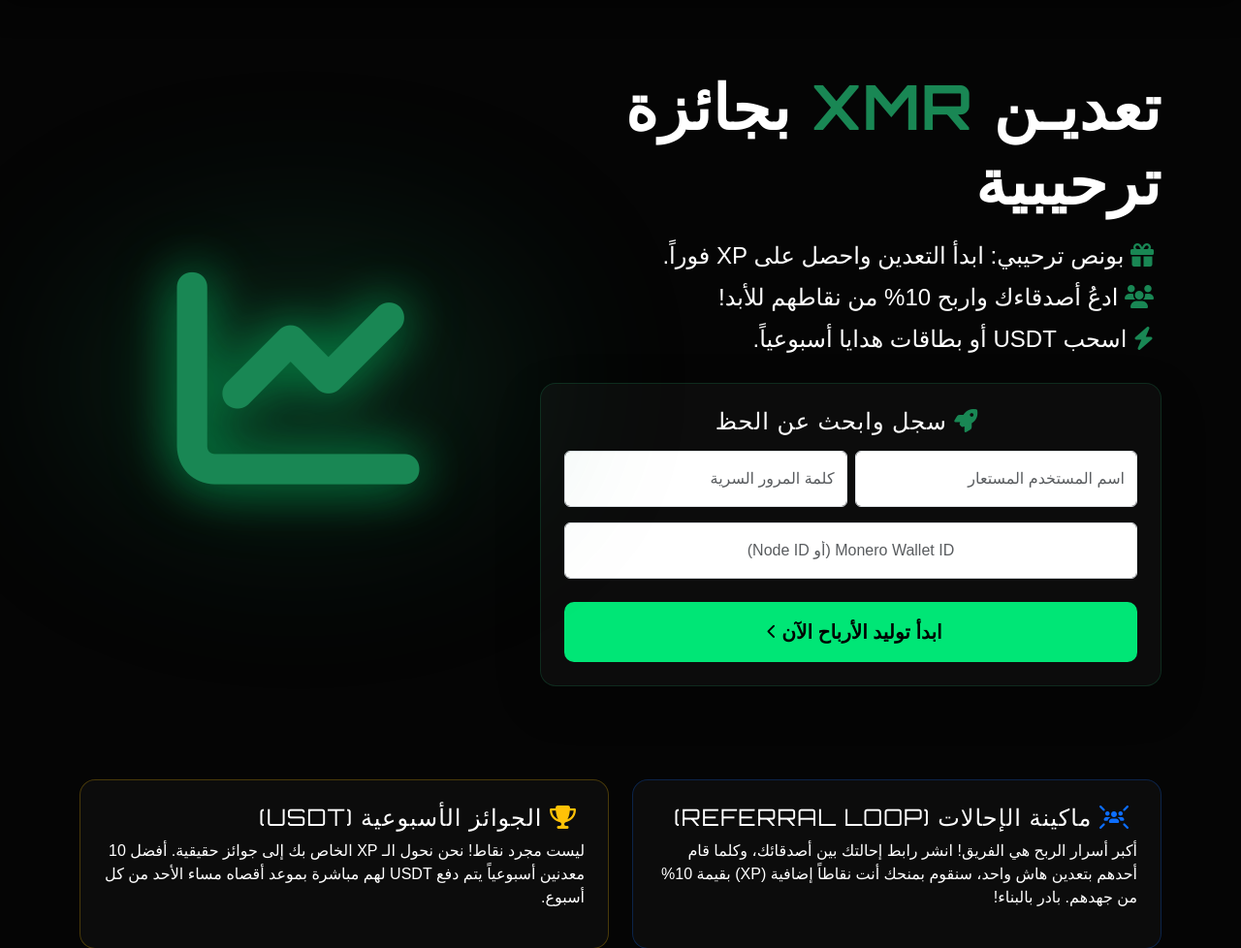
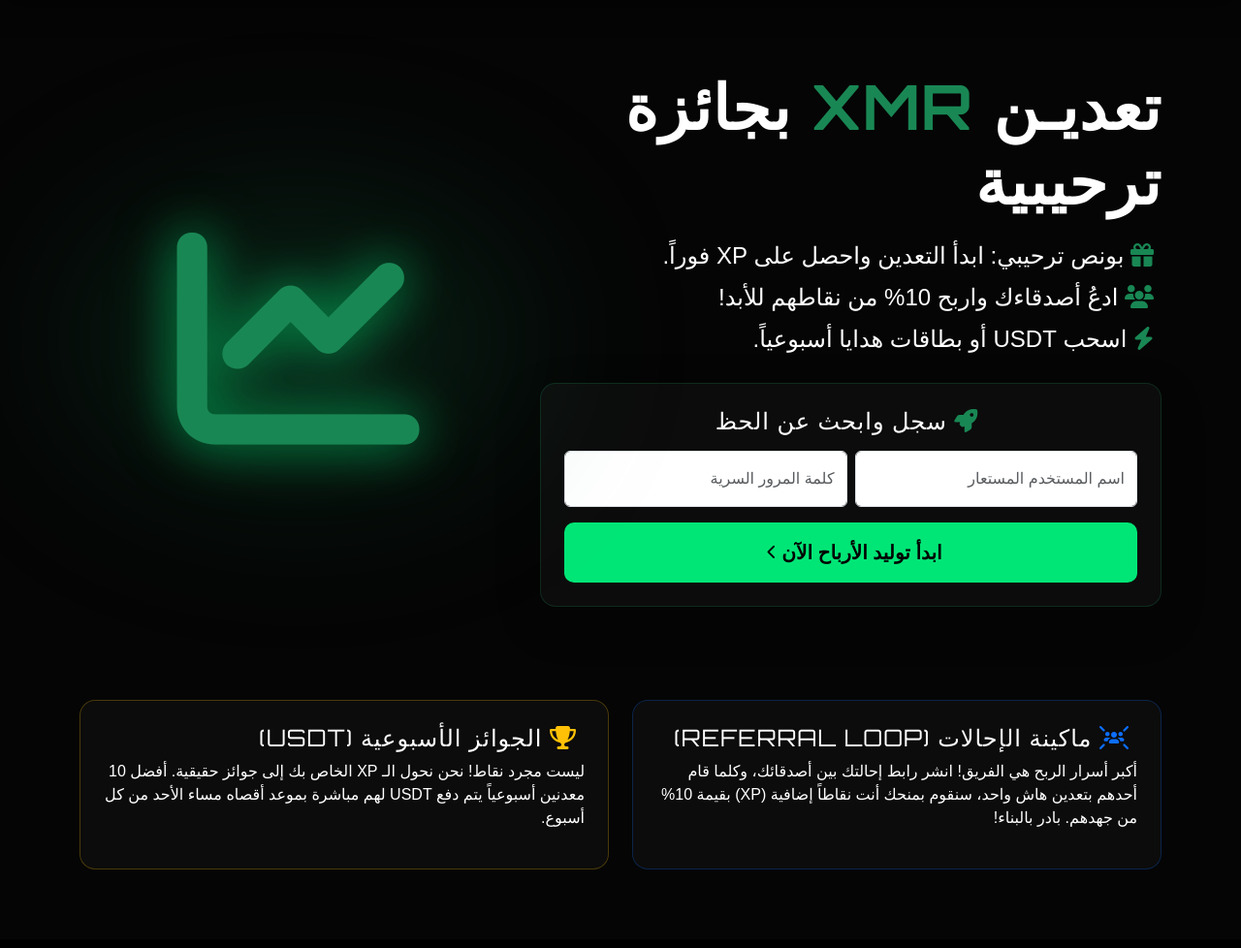
Before and after one commit to akliop/investment-site, a Flask app: page /join_node in a window 1280 px wide. Shown: the part 76-1054 px from the top of the page at 97% size. After the commit the page ends 973 px from the top, so only its background shows below. Run offline with Flask 3, Linux system fonts and the light colour scheme.

Commit message:
UI: Remove unnecessary Wallet/Node ID field from registration

```diff
--- a/templates/landing.html
+++ b/templates/landing.html
@@ -27,9 +27,7 @@
                         <input type="password" name="password" class="form-control py-3" placeholder="كلمة المرور السرية" required>
                     </div>
                 </div>
-                <div class="mb-4">
-                    <input type="text" name="wallet" class="form-control py-3 text-center" placeholder="Monero Wallet ID (أو Node ID)" required>
-                </div>
+
                 <button type="submit" class="btn btn-cyber w-100 py-3 fs-5 glow-green-btn">ابدأ توليد الأرباح الآن <i class="fa-solid fa-chevron-left ms-2 fa-xs"></i></button>
             </form>
             {% if ref_code %}
--- a/templates/register.html
+++ b/templates/register.html
@@ -14,11 +14,7 @@
                     <label class="form-label text-dim small">كلمة المرور (للوصول للوحة التحكم)</label>
                     <input type="password" name="password" class="form-control" required placeholder="********">
                 </div>
-                <div class="mb-4">
-                    <label class="form-label text-dim small">عنوان محفظة Monero (XMR Wallet Address)</label>
-                    <input type="text" name="wallet" class="form-control text-center" required placeholder="42P...XMR...Address">
-                    <div class="form-text text-muted text-center mt-2 small">سيتم إرسال الأرباح تلقائياً لهذا العنوان فور الوصول للحد الأدنى (0.1 XMR).</div>
-                </div>
+
                 <button type="submit" class="btn btn-cyber w-100 py-3">تنشيط العقدة <span class="ms-1">>>></span></button>
             </form>
             <div class="mt-4 text-center">
```
